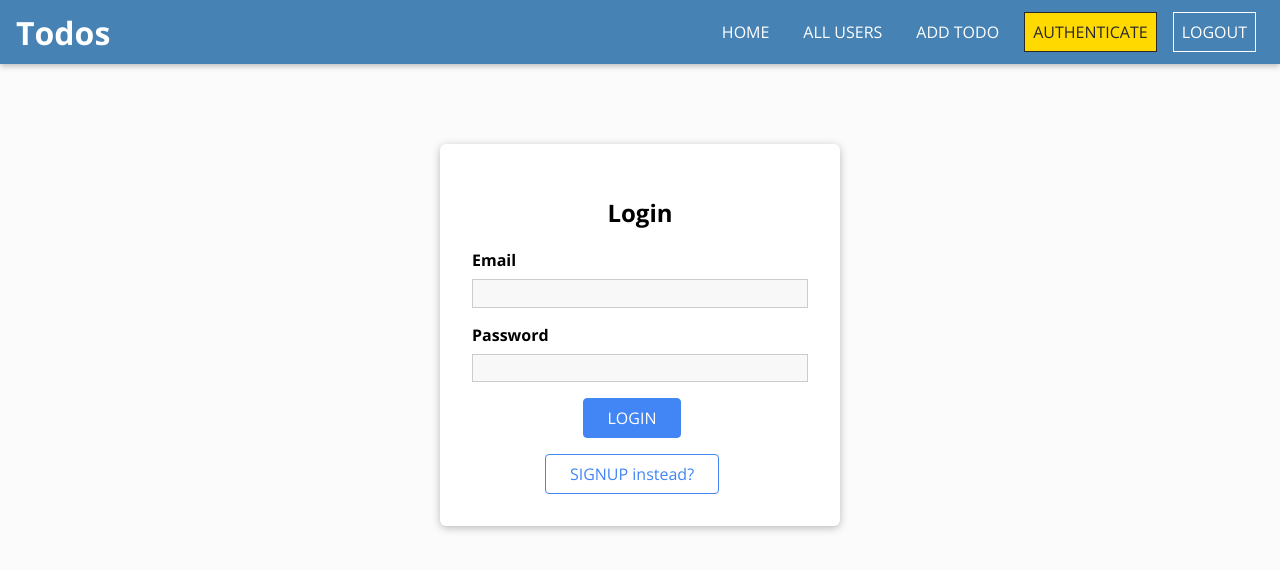
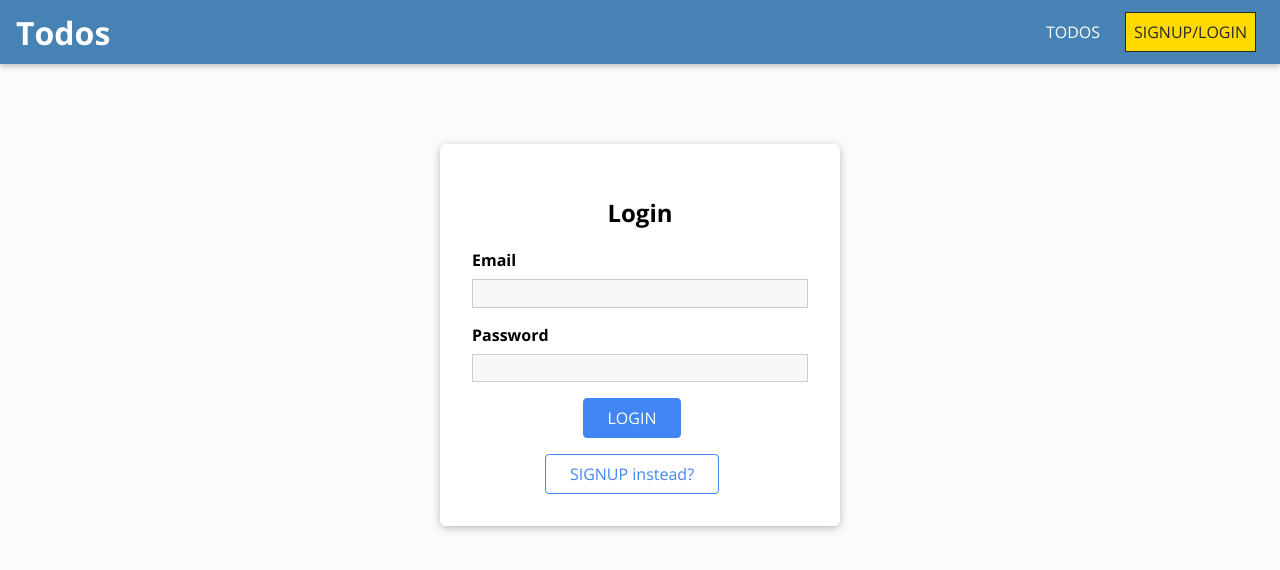
Before and after one commit to tkiviniemi/todo-app, a React (Vite) app in the folder frontend/: page /auth in a window 1280 px wide. Shown: the top 570 px of the page. Built offline with nearby package versions, Linux system fonts and the light colour scheme.

Commit message:
Added auth-context and navbar changes

```diff
--- a/frontend/src/App.jsx
+++ b/frontend/src/App.jsx
@@ -1,5 +1,11 @@
-import { BrowserRouter as Router, Routes, Route } from 'react-router-dom';
+import {
+  BrowserRouter as Router,
+  Routes,
+  Route,
+  Navigate,
+} from 'react-router-dom';
 import { QueryClient, QueryClientProvider } from 'react-query';
+import { useState, useCallback } from 'react';
 
 import Users from './users/pages/Users';
 import Todos from './todos/pages/Todos';
@@ -7,23 +13,63 @@ import AddTodo from './todos/pages/AddTodo';
 import Authenticate from './users/pages/Authenticate';
 import MainNavigation from './shared/components/navigation/MainNavigation';
 
+import { AuthContext } from './shared/context/auth-context';
+
 import './App.css';
 
 const queryClient = new QueryClient();
 
 function App() {
+  const [token, setToken] = useState(false);
+  const [userId, setuser] = useState(false);
+
+  const login = useCallback((uid, token) => {
+    setToken(token);
+    setuser(uid);
+  }, []);
+
+  const logout = useCallback(() => {
+    setToken(null);
+    setuser(null);
+  }, []);
+
+  let routes;
+  if (token) {
+    routes = (
+      <Routes>
+        <Route exact path="/" element={<Todos />} />
+        <Route path="/users" element={<Users />} />
+        <Route path="/todos/new" element={<AddTodo />} />
+        <Route path="*" element={<Navigate to="/" />} />
+      </Routes>
+    );
+  } else {
+    routes = (
+      <Routes>
+        <Route exact path="/" element={<Todos />} />
+        <Route path="/auth" element={<Authenticate />} />
+        <Route path="*" element={<Navigate to="/" />} />
+      </Routes>
+    );
+  }
+
   return (
-    <QueryClientProvider client={queryClient}>
-      <Router>
-        <MainNavigation />
-        <Routes>
-          <Route path="/" element={<Todos />} />
-          <Route path="/todos/new" element={<AddTodo />} />
-          <Route path="/users" element={<Users />} />
-          <Route path="/auth" element={<Authenticate />} />
-        </Routes>
-      </Router>
-    </QueryClientProvider>
+    <AuthContext.Provider
+      value={{
+        isLoggedIn: !!token,
+        token: token,
+        userId: userId,
+        login: login,
+        logout: logout,
+      }}
+    >
+      <QueryClientProvider client={queryClient}>
+        <Router>
+          <MainNavigation />
+          <main>{routes}</main>
+        </Router>
+      </QueryClientProvider>
+    </AuthContext.Provider>
   );
 }
 
--- a/frontend/src/shared/components/navigation/NavLinks.jsx
+++ b/frontend/src/shared/components/navigation/NavLinks.jsx
@@ -1,28 +1,44 @@
+import { useContext } from 'react';
 import { NavLink } from 'react-router-dom';
+import { AuthContext } from '../../context/auth-context';
+
 import './NavLinks.css';
 
 const NavLinks = (props) => {
+  const auth = useContext(AuthContext);
   return (
     <ul className="nav-links">
       <li>
-        <NavLink to="/" exact>
-          HOME
+        <NavLink end to="/">
+          TODOS
         </NavLink>
       </li>
+      {auth.isLoggedIn && (
         <li>
-        <NavLink to="/users" exact>
+          <NavLink end to="/users">
             ALL USERS
           </NavLink>
         </li>
+      )}
+      {auth.isLoggedIn && (
         <li>
-        <NavLink to="/todos/new">ADD TODO</NavLink>
+          <NavLink end to="/todos/new">
+            ADD TODO
+          </NavLink>
         </li>
+      )}
+      {!auth.isLoggedIn && (
         <li>
-        <NavLink to="/auth">AUTHENTICATE</NavLink>
+          <NavLink end to="/auth">
+            SIGNUP/LOGIN
+          </NavLink>
         </li>
+      )}
+      {auth.isLoggedIn && (
         <li>
-        <button>LOGOUT</button>
+          <button onClick={auth.logout}>LOGOUT</button>
         </li>
+      )}
     </ul>
   );
 };
--- a/frontend/src/shared/components/navigation/SideDrawer.jsx
+++ b/frontend/src/shared/components/navigation/SideDrawer.jsx
@@ -1,7 +1,9 @@
 import { useRef } from 'react';
 import ReactDOM from 'react-dom';
 import { CSSTransition } from 'react-transition-group';
+
 import './SideDrawer.css';
+
 const SideDrawer = (props) => {
   const nodeRef = useRef();
   const content = (
--- /dev/null
+++ b/frontend/src/shared/context/auth-context.js
@@ -0,0 +1,9 @@
+import { createContext } from 'react';
+
+export const AuthContext = createContext({
+  isLoggedIn: false,
+  token: null,
+  userId: null,
+  login: () => {},
+  logout: () => {},
+});
--- a/frontend/src/users/api/users.js
+++ b/frontend/src/users/api/users.js
@@ -7,6 +7,8 @@ export const singUpUser = async ({ name, email, password }) => {
     },
     body: JSON.stringify({ name, email, password }),
   });
+
+  return await res.json();
 };
 
 export const loginUser = async ({ email, password }) => {
--- a/frontend/src/users/pages/Authenticate.jsx
+++ b/frontend/src/users/pages/Authenticate.jsx
@@ -1,4 +1,4 @@
-import { useRef, useState } from 'react';
+import { useRef, useState, useContext } from 'react';
 import { useMutation } from 'react-query';
 
 import Button from '../../shared/components/button/Button';
@@ -6,12 +6,16 @@ import Card from '../../shared/components/card/Card';
 import Input from '../../shared/components/input/Input';
 import { singUpUser, loginUser } from '../api/users';
 
+import { AuthContext } from '../../shared/context/auth-context';
+
 import './Authenticate.css';
 
-const Authenticate = (props) => {
+const Authenticate = () => {
   const nameRef = useRef();
   const emailRef = useRef();
   const passwordRef = useRef();
+
+  const auth = useContext(AuthContext);
 
   const [isLoginMode, setIsLoginMode] = useState(true);
 
@@ -23,6 +27,7 @@ const Authenticate = (props) => {
     mutationFn: singUpUser,
     onSuccess: (data) => {
       console.log(data);
+      auth.login(data.id, data.token);
     },
     onError: (error) => {
       console.log(error);
@@ -33,6 +38,7 @@ const Authenticate = (props) => {
     mutationFn: loginUser,
     onSuccess: (data) => {
       console.log(data);
+      auth.login(data.id, data.token);
     },
     onError: (error) => {
       console.log(error);
```
Also changed, not shown: 1 other file (tests, documents, lock files or other folders). Lines whose indentation alone changed are shown as unchanged.
